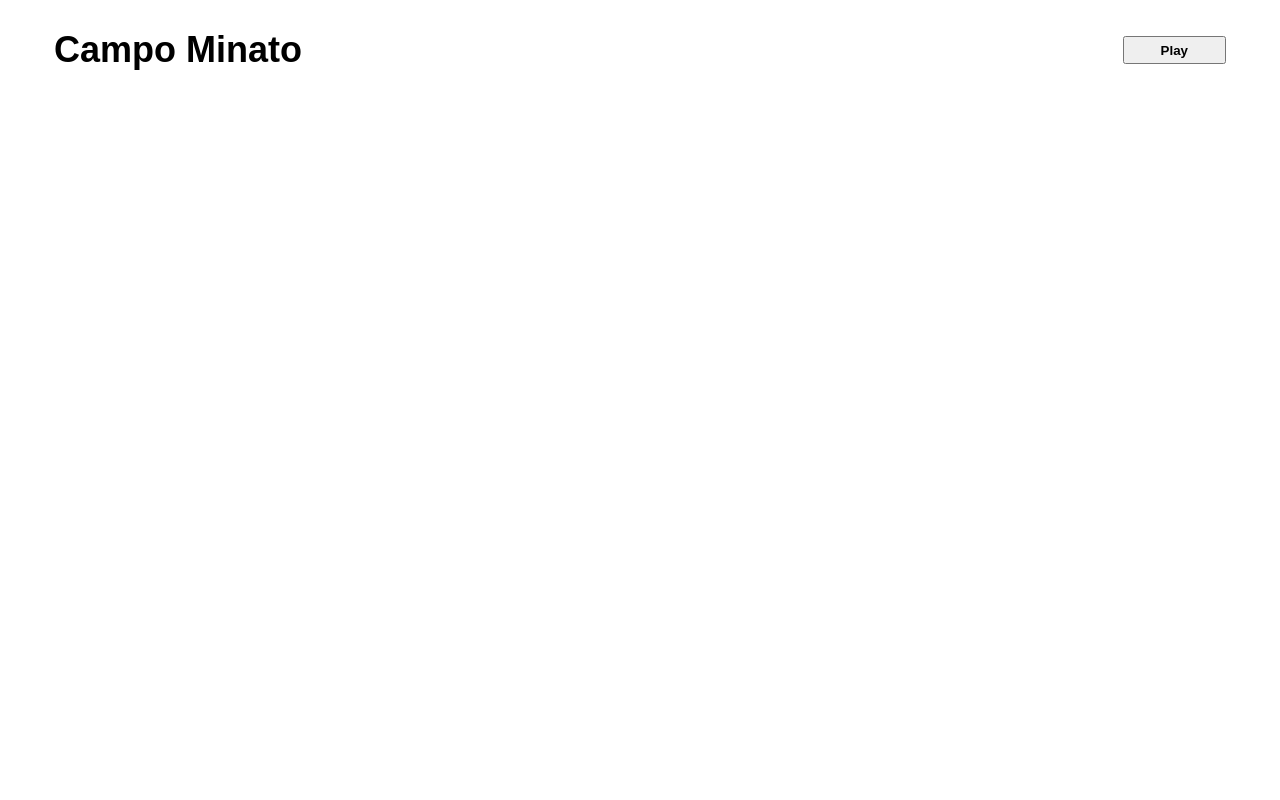
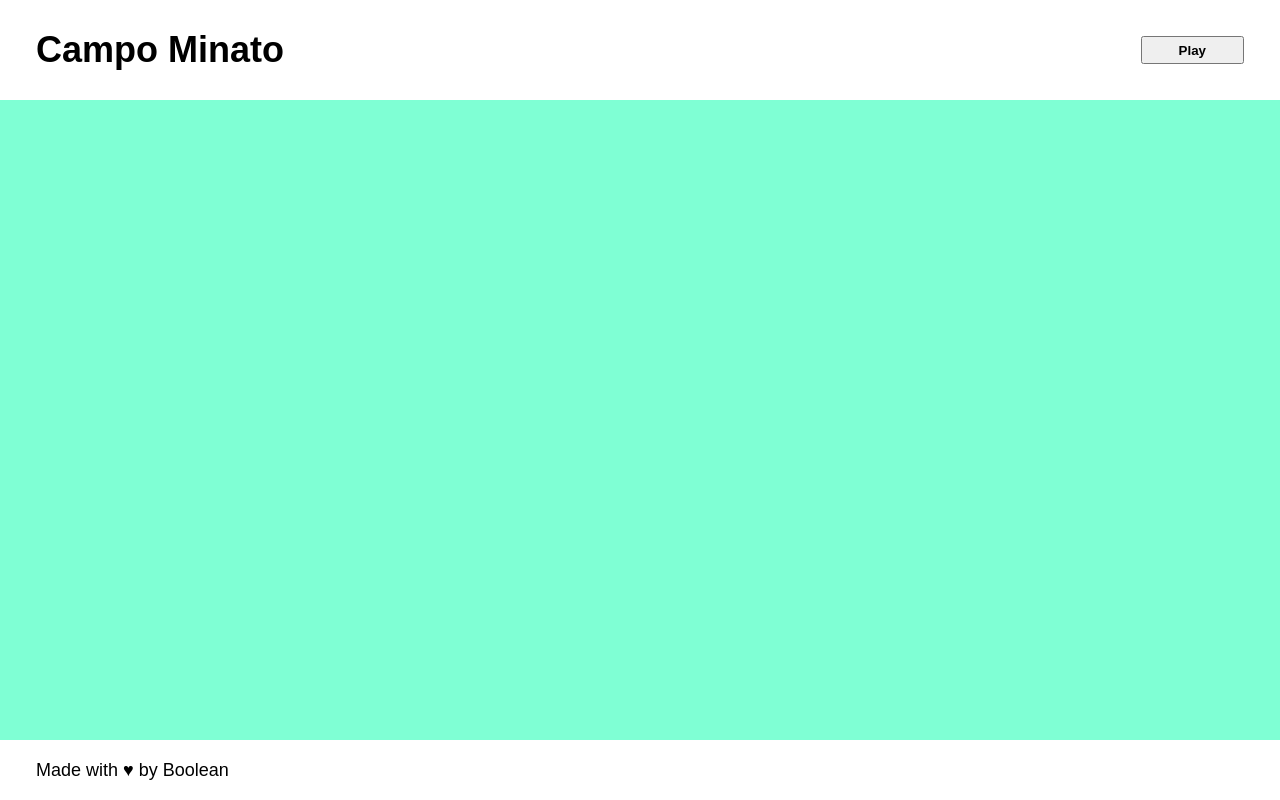
Before and after one commit to alessandrorumi/js-campominato-grid, a plain HTML site: page index.html in a window 1280 px wide. Drawn offline with Linux system fonts and the light colour scheme.

Commit message:
Style: Main & Footer

```diff
--- a/css/style.css
+++ b/css/style.css
@@ -1,3 +1,5 @@
+/* Generici */
+
 * {
   margin: 0;
   padding: 0;
@@ -9,9 +11,15 @@
   font-size: 18px;
 }
 
+body {
+  height: 100vh;
+}
+
+/* Header */
+
 header {
   height: 100px;
-  padding: 0 3rem;
+  padding: 0 2rem;
   display: flex;
   justify-content: space-between;
   align-items: center;
@@ -21,3 +29,19 @@ button {
   padding: .25rem 2rem;
   font-weight: bold;
 }
+
+/* Main */
+
+main {
+  background-color: aquamarine;
+  height: calc(100vh - 160px);
+}
+
+/* Footer */
+
+footer {
+  height: 60px;
+  padding: 0 2rem;
+  display: flex;
+  align-items: center;
+}
--- a/index.html
+++ b/index.html
@@ -23,7 +23,7 @@
 
   <!-- Footer -->
   <footer>
-
+    <span>Made with &hearts; by Boolean</span>
   </footer>
 
   <script src="script/myScript.js"></script>
```
